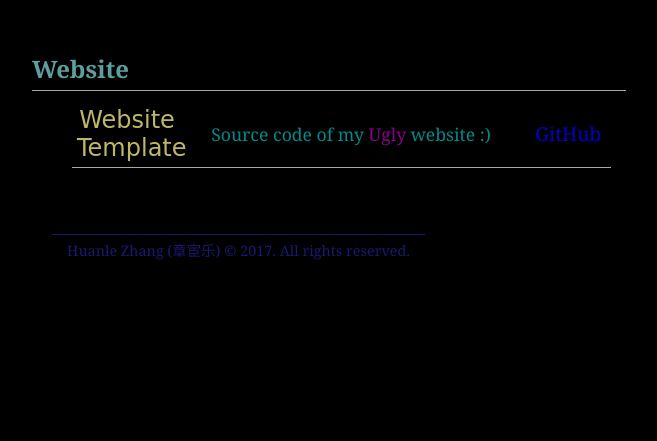
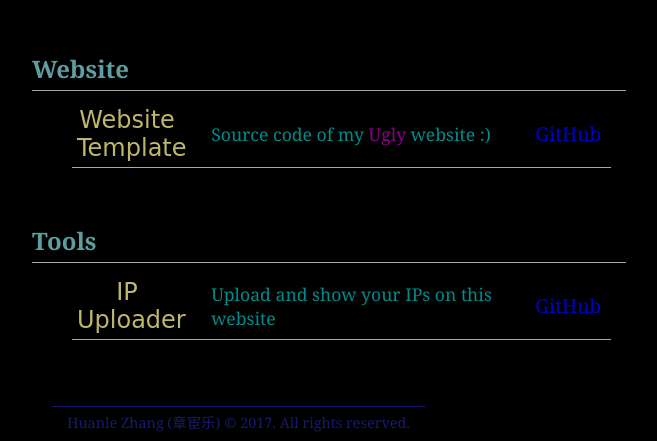
Before and after one commit to dtczhl/dtc-personal-website, a PHP site: page /resources.php in a window 1280 px wide. Shown: the part 414-855 px from the top of the page, without its empty margins (6-663 px from the left). Before the commit the page ends 674 px from the top, so only its background shows below. Run offline with PHP 8.4, Linux system fonts and the light colour scheme.

Commit message:
add dtc-show-ip

```diff
--- a/resources.php
+++ b/resources.php
@@ -66,6 +66,16 @@
 			</ul>
 		</section>
 
+		<section>
+			<h1 class="android_title header_title"> Tools </h1>
+			<ul class="android_list bar_top">
+				<li>
+					<span class="project_name"> IP Uploader </span>
+					<span class="project_description"> Upload and show your IPs on this website </span>
+					<a href="https://github.com/dtczhl/dtc-show-ip.git" target="_blank" ref="author" class="github"></a>
+				</li>
+		</section>
+
 		<!-- Use icons from Internet. Below are the credits. -->
 		<div class="hide_credit">
 		</div>
```
